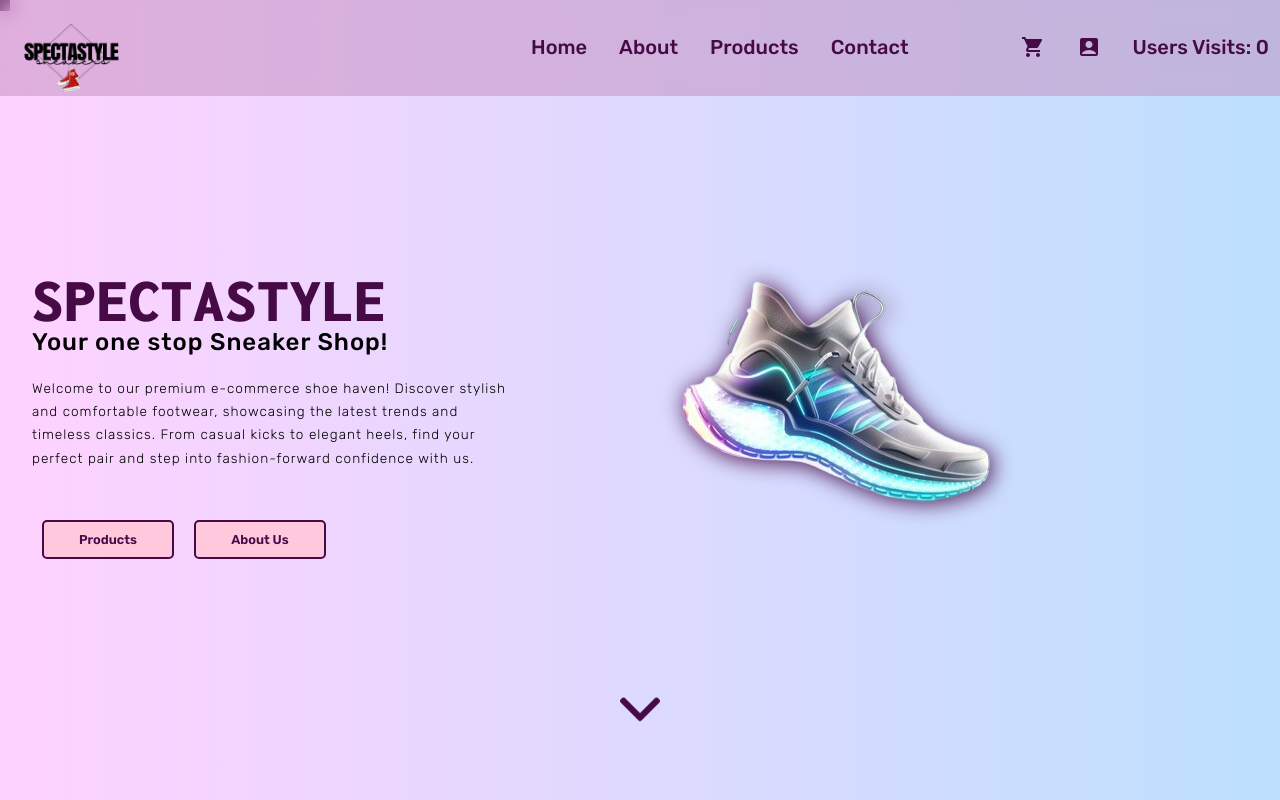
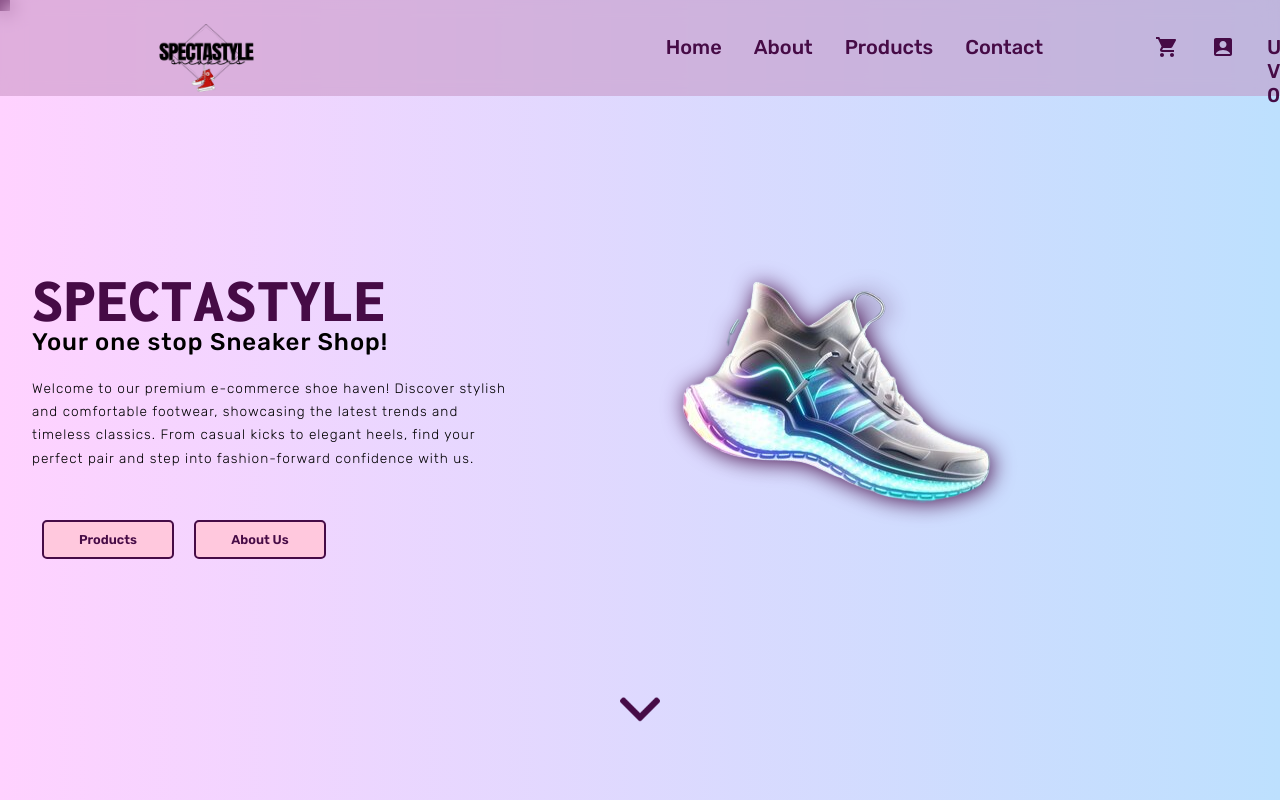
Before and after one commit to MuriloCastro0216/EcommerceSpectastyle, a React (Vite) app in the folder Frontend/: page / in a window 1280 px wide. Shown: the top 800 px of the page. Built offline with nearby package versions, Linux system fonts and the light colour scheme; no server answers; a web font is replaced by a local one.

Commit message:
update style

```diff
--- a/Frontend/src/CSS/Navbar.css
+++ b/Frontend/src/CSS/Navbar.css
@@ -49,6 +49,13 @@
     margin-left: 5rem;
   }
 }
+
+@media (min-width: 200px) {
+  .logo {
+    margin-left: 12rem;
+  }
+}
+
 
 .head-main {
   display: flex;
```
